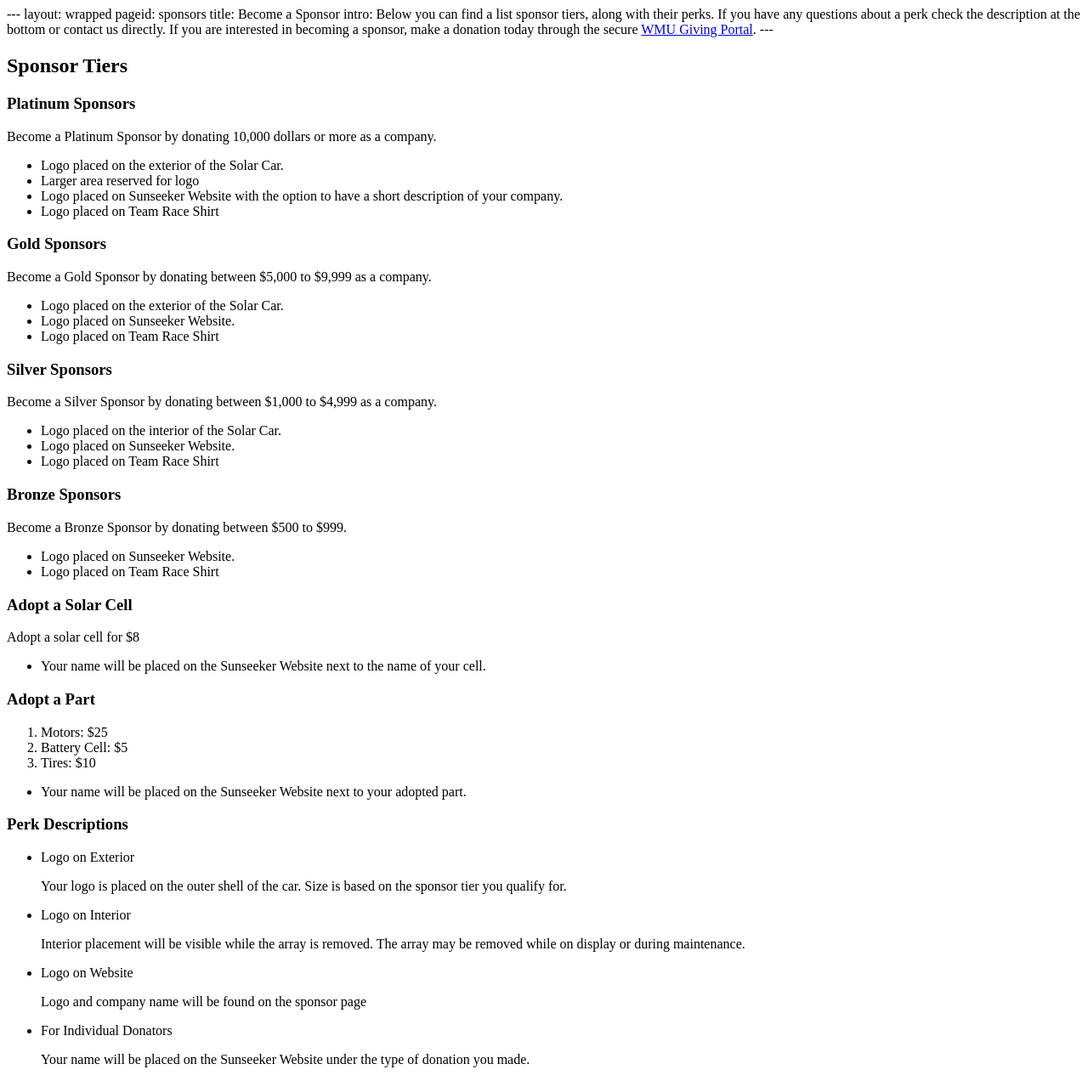
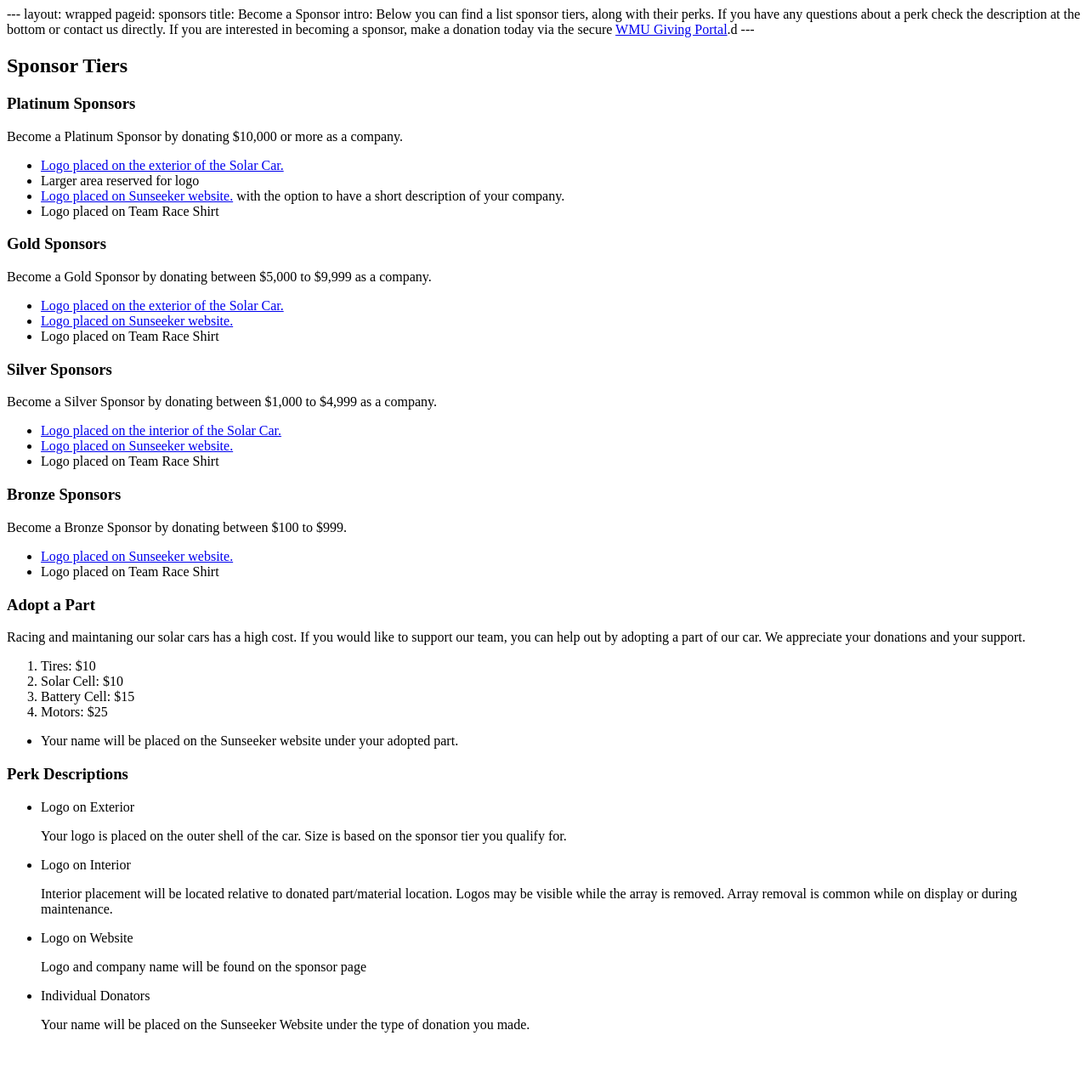
Before and after one commit to SunseekerSolarCarProject/team-website, a PHP site: page /sponsors/become-a-sponsor/index.html in a window 1280 px wide. Shown: the whole page at 85% size. After the commit the page ends 1215 px from the top, so only its background shows below. Run offline with PHP 8.4, Linux system fonts and the light colour scheme.

Commit message:
links to become a sponsor

```diff
--- a/_sass/pages/sponsors.scss
+++ b/_sass/pages/sponsors.scss
@@ -53,6 +53,9 @@
             margin-top: 5px;
         }
     }
+    a{
+        text-decoration: none;
+    }
     background: $light_gray;
     padding: $standard-padding;
 }
--- a/sponsors/become-a-sponsor/index.html
+++ b/sponsors/become-a-sponsor/index.html
@@ -2,18 +2,18 @@
 layout: wrapped
 pageid: sponsors
 title: Become a Sponsor
-intro: Below you can find a list sponsor tiers, along with their perks. If you have any questions about a perk check the description at the bottom or contact us directly. If you are interested in becoming a sponsor, make a donation today through the secure <a href="https://securelb.imodules.com/s/1428/gid2/index.aspx?sid=1428&amp;gid=2&amp;pgid=418&amp;cid=1173&amp;bledit=1&amp;dids=158" target="_blank">WMU Giving Portal</a>.
+intro: Below you can find a list sponsor tiers, along with their perks. If you have any questions about a perk check the description at the bottom or contact us directly. If you are interested in becoming a sponsor, make a donation today via the secure <a href="https://securelb.imodules.com/s/1428/gid2/index.aspx?sid=1428&amp;gid=2&amp;pgid=418&amp;cid=1173&amp;bledit=1&amp;dids=158" target="_blank">WMU Giving Portal</a>.d
 ---
 <div class="sponsors">
 	<h2>Sponsor Tiers</h2>
 
 	<div class="sponsors__tier">
 		<h3>Platinum Sponsors</h3>
-		<p>Become a Platinum Sponsor by donating 10,000 dollars or more as a company.</p>
+		<p>Become a Platinum Sponsor by donating $10,000 or more as a company.</p>
 		<ul>
-			<li>Logo placed on the exterior of the Solar Car.</li>
+			<li><a href="#exterior">Logo placed on the exterior of the Solar Car.</a></li>
 			<li>Larger area reserved for logo</li>
-			<li>Logo placed on Sunseeker Website with the option to have a short description of your company.</li>
+			<li><a href="#website">Logo placed on Sunseeker website.</a> with the option to have a short description of your company.</li>
 			<li>Logo placed on Team Race Shirt</li>
 		</ul>
 		<!--description of tier.-->
@@ -23,8 +23,8 @@ intro: Below you can find a list sponsor tiers, along with their perks. If you h
 		<h3>Gold Sponsors</h3>
 		<p>Become a Gold Sponsor by donating between $5,000 to $9,999 as a company.</p>
 		<ul>
-			<li>Logo placed on the exterior of the Solar Car.</li>
-			<li>Logo placed on Sunseeker Website.</li>
+			<li><a href="#exterior">Logo placed on the exterior of the Solar Car.</a></li>
+			<li><a href="#website">Logo placed on Sunseeker website.</a></li>
 			<li>Logo placed on Team Race Shirt</li>
 		</ul>
 		<!--description of tier.-->
@@ -34,8 +34,8 @@ intro: Below you can find a list sponsor tiers, along with their perks. If you h
 		<h3>Silver Sponsors</h3>
 		<p>Become a Silver Sponsor by donating between $1,000 to $4,999 as a company.</p>
 		<ul>
-			<li>Logo placed on the interior of the Solar Car.</li>
-			<li>Logo placed on Sunseeker Website.</li>
+			<li><a href="#interior">Logo placed on the interior of the Solar Car.</a></li>
+			<li><a href="#website">Logo placed on Sunseeker website.</a></li>
 			<li>Logo placed on Team Race Shirt</li>
 		</ul>
 		<!--description of tier.-->
@@ -43,52 +43,38 @@ intro: Below you can find a list sponsor tiers, along with their perks. If you h
 
 	<div class="sponsors__tier">
 		<h3>Bronze Sponsors</h3>
-		<p>Become a Bronze Sponsor by donating between $500 to $999.</p>
+		<p>Become a Bronze Sponsor by donating between $100 to $999.</p>
 		<ul>
-			<li>Logo placed on Sunseeker Website.</li>
+			<li><a href="#website">Logo placed on Sunseeker website.</a></li>
 			<li>Logo placed on Team Race Shirt</li>
 		</ul>
 		<!--description of tier.-->
 	</div>
 
 	<div class="sponsors__tier">
-		<h3>Adopt a Solar Cell</h3>
-		<p>Adopt a solar cell for $8</p>
-		<ul>
-			<li>Your name will be placed on the Sunseeker Website next to the name of your cell.</li>
-		</ul>
-		<div class="sponsors_list">
-
-		</div>
-		<!--description of tier.-->
-	</div>
-
-	<div class="sponsors__tier">
 		<h3>Adopt a Part</h3>
+		<p>Racing and maintaning our solar cars has a high cost. If you would like to support our team, you can help out by adopting a part of our car. We appreciate your donations and your support.</p>
 		<ol>
+			<li>Tires: $10</li>
+			<li>Solar Cell: $10</li>
+			<li>Battery Cell: $15</li>
 			<li>Motors: $25</li>
-			<li>Battery Cell: $5</li>
-			<li>Tires: $10</li>
 		</ol>
 		<ul>
-			<li>Your name will be placed on the Sunseeker Website next to your adopted part.</li>
+			<li>Your name will be placed on the Sunseeker website under your adopted part.</li>
 		</ul>
-		<div class="sponsors_list">
-
-		</div>
-		<!--description of tier.-->
 	</div>
 
 	<!--Extra descriptions on sponsor perks-->
 	<h3>Perk Descriptions</h3>
 	<ul>
-		<li>Logo on Exterior</li>
+		<li><a name = "exterior">Logo on Exterior</a></li>
 		<p>Your logo is placed on the outer shell of the car. Size is based on the sponsor tier you qualify for.</p>
-		<li>Logo on Interior</li>
-		<p>Interior placement will be visible while the array is removed. The array may be removed while on display or during maintenance.</p>
-		<li>Logo on Website</li>
+		<li><a name ="interior">Logo on Interior</a></li>
+		<p>Interior placement will be located relative to donated part/material location. Logos may be visible while the array is removed. Array removal is common while on display or during maintenance.</p>
+		<li><a name = "website">Logo on Website</a></li>
 		<p>Logo and company name will be found on the sponsor page</p>
-		<li>For Individual Donators</li>
+		<li>Individual Donators</li>
 		<p>Your name will be placed on the Sunseeker Website under the type of donation you made.</p>
 	</ul>
 </div>
--- a/sponsors/index.html
+++ b/sponsors/index.html
@@ -2,7 +2,7 @@
 layout: wrapped
 pageid: sponsors
 title: Our Sponsors
-intro: A lot goes into running a solar car team, and it would not be possible without our sponsors. We would like to thank all of them, and recognize them here for their kindness and support. Please also take a minute to view the list of <a href="http://www.wmich.edu/sunseeker/sponsors/past">past sponsors</a> of our team.<br /><br />If you would like to make a donation, you may do so via the secure <a href="https://securelb.imodules.com/s/1428/gid2/index.aspx?sid=1428&amp;gid=2&amp;pgid=418&amp;cid=1173&amp;bledit=1&amp;dids=158" target="_blank">WMU Giving Portal</a>.
+intro: A lot goes into running a solar car team, and it would not be possible without our sponsors. We would like to thank all of them, and recognize them here for their kindness and support. Please also take a minute to view the list of <a href="http://www.wmich.edu/sunseeker/sponsors/past">past sponsors</a> of our team.<br /><br />If you would like to make a donation, you may do so via the secure <a href="https://securelb.imodules.com/s/1428/gid2/index.aspx?sid=1428&amp;gid=2&amp;pgid=418&amp;cid=1173&amp;bledit=1&amp;dids=158" target="_blank">WMU Giving Portal</a>. Learn more about sponsor tiers and perks at our <a href="http://wmich.edu/sunseeker/sponsors/become-a-sponsor" target="_blank">become a sponsor</a> page.
 ---
 <h2>Corporate Sponsors</h2>
 
```
Also changed, not shown: index.html (+2 -5 lines).
